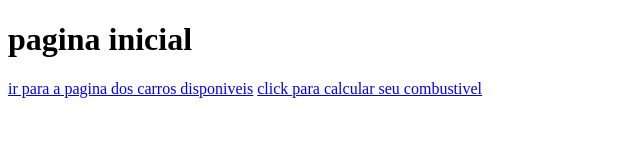
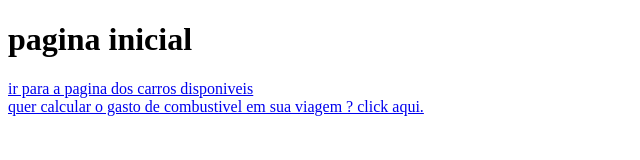
Before and after one commit to Meva-Developers/site-de-leilao, a plain HTML site: page index.html in a window 1280 px wide. Shown: the whole page, without its empty margins (0-640 px from the left). Drawn offline with Linux system fonts and the light colour scheme.

Commit message:
trocando nome, add br.

```diff
--- a/index.html
+++ b/index.html
@@ -8,6 +8,7 @@
 <body>
     <h1>pagina inicial</h1>
     <a href="carros.html">ir para a pagina dos carros disponiveis</a>
-    <a href="programa_lele.html">click para calcular seu combustivel</a>
+    <br>
+    <a href="programa_lele.html">quer calcular o gasto de combustivel em sua viagem ? click aqui.</a>
 </body>
 </html>
```
